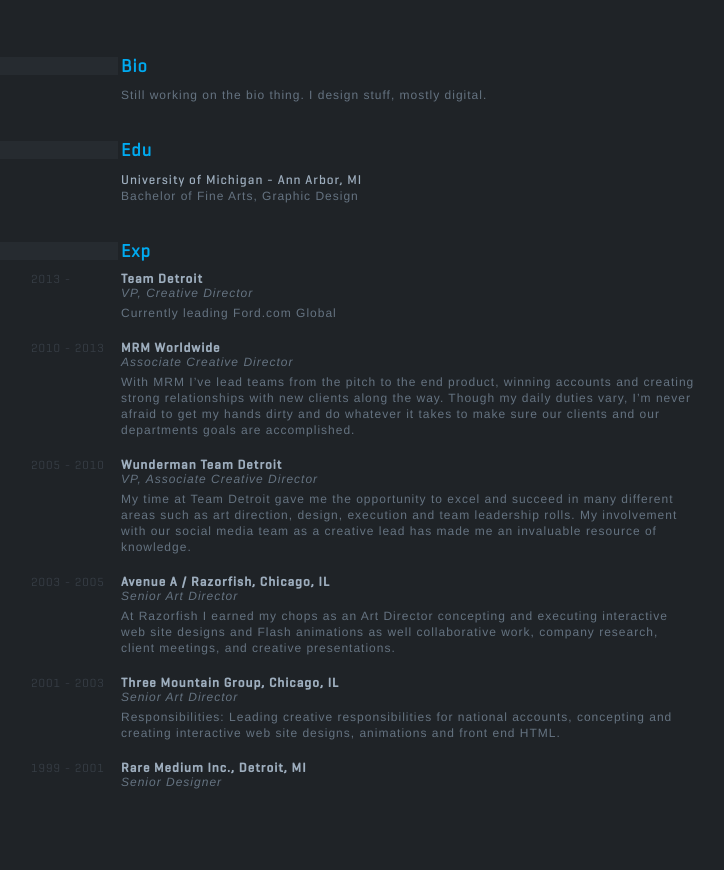
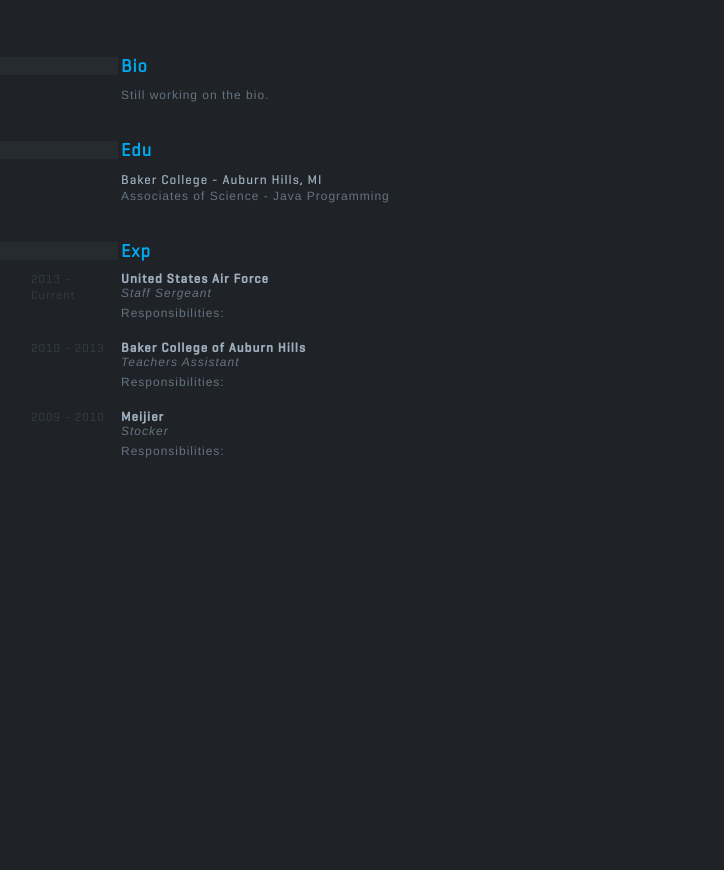
Before and after one commit to eckhout/eckhout.github.io, a plain HTML site: page index.html in a window 1280 px wide. Shown: the part 368-1238 px from the top of the page, without its empty margins (84-808 px from the left). After the commit the page ends 982 px from the top, so only its background shows below. Drawn offline with Linux system fonts and the light colour scheme; files whose address does not match are found by name.

Commit message:
step 5
updates to info.

add a second page?

```diff
--- a/css/sub_echo.css
+++ b/css/sub_echo.css
@@ -37,12 +37,6 @@
 	background: url(/assets/logo.png);
 	text-indent: -9999px;
 }
-
-/*
-#container h1 a:hover {
-   background-position-y: -104px;
-}
-*/
 
 #centerwell {
    position: relative;
@@ -150,7 +144,6 @@
    padding-bottom: 135px;
 }
 
-
 #primary_content {
    padding-left: 205px;
    padding-top: 30px;
@@ -175,12 +168,6 @@
    font-family: GeogrotesqueLight, Helvetica, Arial, sans-serif;
    letter-spacing: 1px;
 }
-
-/*
-#primary_content h2 a {
-
-}
-*/
 
 #primary_content span.title.current {
    display: block;
@@ -245,7 +232,7 @@
    top: 0;
    right: 0;
    width: 0px;
-   background: ;
+   background: 0px;
    padding-top: 0px;
    padding-left: 0px;
    padding-right: 0px;
--- a/index.html
+++ b/index.html
@@ -16,7 +16,7 @@
       <h1 style="opacity: 1;">Eckhout</h1>
       <ul id="centerwell" style="width: 100%; display: block;">
          <li id="behance" style="width: 72px; display: block; overflow: hidden;">
-            <h3 style="background-position: 0px center;"><a href="https://web.archive.org/web/20150207042958/http://ch3mical.prosite.com/" target="_blank">Behance</a></h3>
+            <h3 style="background-position: 0px center;"><a href="page2.html" target="_blank">Behance</a></h3>
             <p>My work. </p>
          </li>
          <li id="flicker" style="overflow: hidden; width: 72px; display: block;">
@@ -36,76 +36,53 @@
              <p>Amazed my account is still active.</p>
          </li>
          <li id="resume" style="overflow: hidden; width: 72px; display: block;">
-            <h3 style="background-position: 0px center;"><a href="https://web.archive.org/web/20150207042958/http://ch3mical.com/img/Resume_ch3mical.pdf" target="_blank">Resume</a></h3>
+            <h3 style="background-position: 0px center;"><a href="/assets/" target="_blank">Resume</a></h3>
              <p>Download in PDF format. References given upon request.</p>
          </li>
          <li id="email" style="overflow: hidden; width: 72px; display: block;">
-            <h3 style="background-position: 0px center;"><a href="mailto:pk@ch3mical.com">Email</a></h3>
-             <p>pk@ch3mical.com</p>
+            <h3 style="background-position: 0px center;"><a href="mailto:eckhout@protonmail.com">Email</a></h3>
+             <p>eckhout@protonmail.com</p>
          </li>
          <li id="contact" style="overflow: hidden; width: 72px; display: block;">
             <h3 style="background-position: 0px center;"><a href="https://web.archive.org/web/20150207042958/http://maps.google.com/maps?f=q&amp;source=embed&amp;hl=en&amp;geocode=&amp;q=Detroit,+MI&amp;sll=42.458404,-83.138095&amp;sspn=0.109422,0.137157&amp;ie=UTF8&amp;hq=&amp;hnear=Detroit,+Wayne,+Michigan&amp;ll=42.334184,-83.045654&amp;spn=3.508359,4.389038&amp;z=8%22" target="_blank">Contact</a></h3>
              <p>Phone: Unlisted<br>
-				Location: Detroit, MI</p>
+				Location: Chugiak, AK</p>
          </li>
       </ul><!-- centerwell -->
      <div id="content" style="opacity: 1;">
        <div id="primary_content" style="opacity: 1;">
-         <h2 class="morph" style="color: rgb(0, 170, 240);">Department of Opposition</h2>
+         <h2 class="morph" style="color: rgb(0, 170, 240);">Dustin Eckhout</h2>
          <span class="title current"> /  / </span>
 
       <h3 class="morph" style="color: rgb(0, 170, 240);">Bio</h3>
-          <p>Still working on the bio thing. I design stuff, mostly digital.</p>
+          <p>Still working on the bio.</p>
 <h3 class="morph" style="color: rgb(0, 170, 240);">Edu</h3>
-            <span class="location">University of Michigan - Ann Arbor, MI</span>
-            <span class="title">Bachelor of Fine Arts, Graphic Design</span>
+            <span class="location">Baker College - Auburn Hills, MI</span>
+            <span class="title">Associates of Science - Java Programming</span>
 
    	      <h3 class="morph" style="color: rgb(0, 170, 240);">Exp</h3>
        	   <ol id="positions">
-           <li>
-       	        <h5>Team Detroit</h5>
-       	        <em class="title">VP, Creative Director</em>
-       	        <span class="date">2013 - </span>
-       	        <p>Currently leading Ford.com Global</p>
-       	     </li>
-              <li>
-       	        <h5>MRM Worldwide</h5>
-       	        <em class="title">Associate Creative Director</em>
-       	        <span class="date">2010 - 2013</span>
-       	        <p>With MRM I’ve lead teams from the pitch to the end
-product, winning accounts and creating strong relationships with new
-clients along the way. Though my daily duties vary, I’m never afraid to
-get my hands dirty and do whatever it takes to make sure our clients and
- our departments goals are accomplished.</p>
-       	     </li>
-       	      <li>
-       	        <h5>Wunderman Team Detroit</h5>
-       	        <em class="title">VP, Associate Creative Director</em>
-       	        <span class="date">2005 - 2010</span>
-       	        <p>My time at Team Detroit gave me the opportunity to
-excel and succeed in many different areas such as art direction, design,
- execution and team leadership rolls. My involvement with our social
-media team as a creative lead has made me an invaluable resource of
-knowledge.</p>
-       	     </li>
-         	 <li>
-         	     <h5>Avenue A / Razorfish, Chicago, IL</h5>
-         	     <em class="title">Senior Art Director</em>         	     <span class="date">2003 - 2005</span>
-         	     <p>At Razorfish I earned my chops as an Art Director
-concepting and executing interactive web site designs and Flash
-animations as well collaborative work, company research, client
-meetings, and creative presentations.</p>
-       	     </li>
+
        	     <li>
-       	        <h5>Three Mountain Group, Chicago, IL</h5>
-       	        <em class="title">Senior Art Director</em><span class="date">2001 - 2003</span>
-       	        <p>Responsibilities: Leading creative responsibilities
-for national accounts, concepting and creating interactive web site
-designs, animations and front end HTML.</p>
-       	     </li>
+       	        <h5>United States Air Force</h5>
+   	         		<em class="title">Staff Sergeant</em>
+   	         		<span class="date">2013 - Current</span>
+   	         		<p>Responsibilities:</p>
+   	         </li>
+
        	     <li>
-       	        <h5>Rare Medium Inc., Detroit, MI</h5>
-   	         <em class="title">Senior Designer</em>         	     <span class="date">1999 - 2001</span> </li>
+       	        <h5>Baker College of Auburn Hills</h5>
+   	         		<em class="title">Teachers Assistant</em>
+   	         		<span class="date">2010 - 2013</span>
+   	         		<p>Responsibilities:</p>
+   	         </li>
+
+       	     <li>
+       	        <h5>Meijier</h5>
+   	         		<em class="title">Stocker</em>
+   	         		<span class="date">2009 - 2010</span>
+   	         		<p>Responsibilities:</p>
+   	         </li>
        	   </ol>
         </div>
          <div id="secondary_content" style="height: 0px; opacity: 1; display: block;">
```
Also changed, not shown: page2.html (renamed from sub_echo.html).
